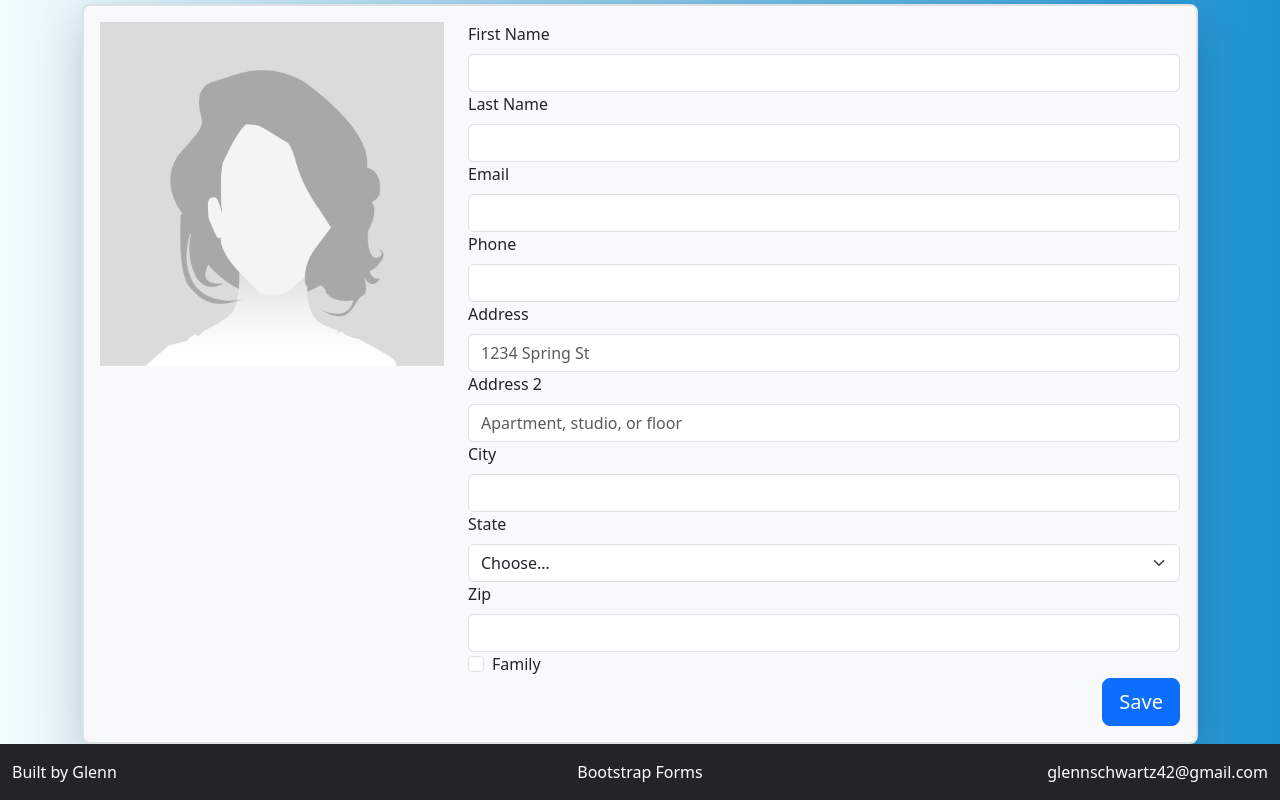
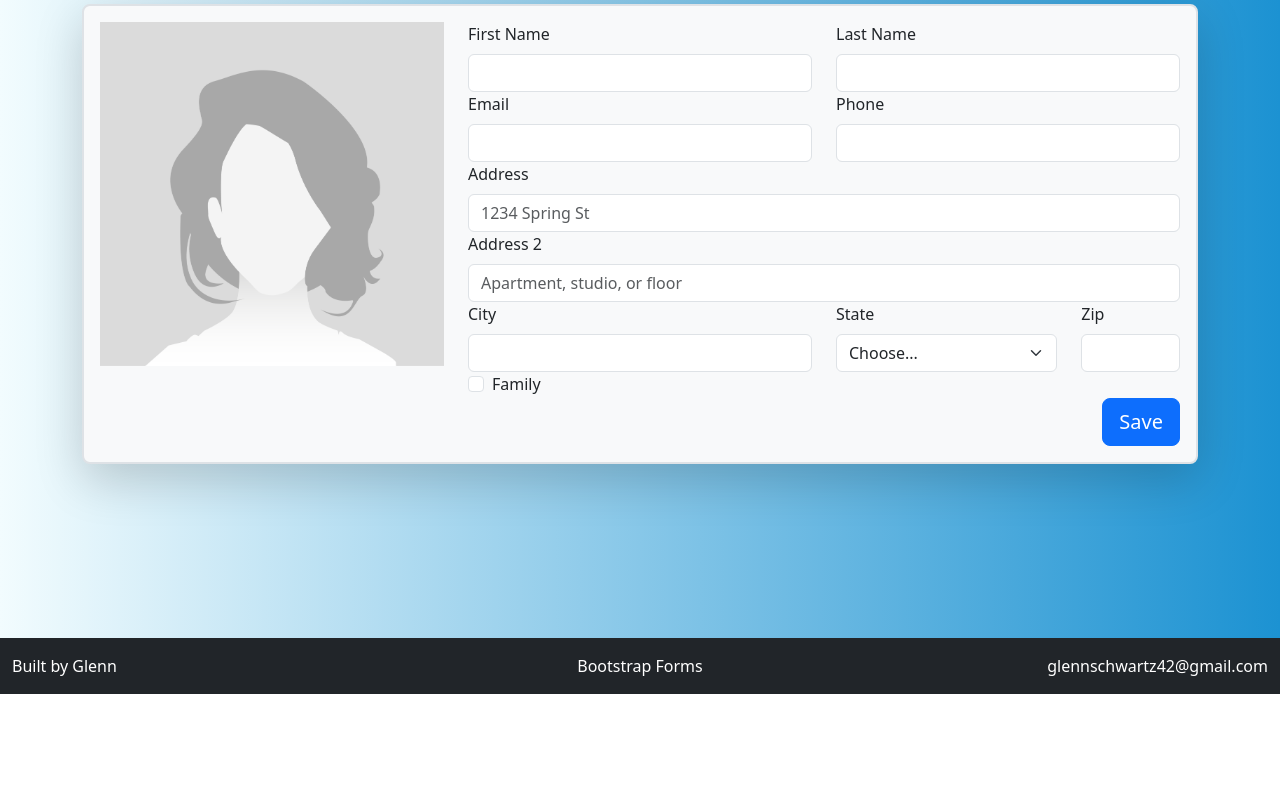
Before and after one commit to Relliumachine42/BootstrapForms, a plain HTML site: page addressbook.html in a window 1280 px wide. Shown: the part 106-906 px from the top of the page. After the commit the page ends 800 px from the top, so only its background shows below. Drawn offline with nearby package versions, Linux system fonts and the light colour scheme.

Commit message:
somethign

```diff
--- a/addressbook.html
+++ b/addressbook.html
@@ -54,19 +54,19 @@
                 </div>
                 <div class="col col-md-8">
                     <form action="#" class="row">
-                        <div class="col-12">
+                        <div class="col-12 col-md-6">
                             <label for="FirstName" class="form-label">First Name</label>
                             <input name="FirstName" type="text" id="FirstName" class="form-control" />
                         </div>
-                        <div class="col-12">
+                        <div class="col-12 col-md-6">
                             <label for="LastName" class="form-label">Last Name</label>
                             <input name="LastName" type="text" id="LastName" class="form-control" />
                         </div>
-                        <div class="col-12">
+                        <div class="col-12 col-md-6">
                             <label for="Email" class="form-label">Email</label>
                             <input name="Email" type="email" id="Email" class="form-control" />
                         </div>
-                        <div class="col-12">
+                        <div class="col-12 col-md-6">
                             <label for="Phone" class="form-label">Phone</label>
                             <input name="Phone" type="tel" id="Phone" class="form-control" />
                         </div>
@@ -80,11 +80,11 @@
                             <input name="Address2" type="text" id="Address2" class="form-control"
                                 placeholder="Apartment, studio, or floor" />
                         </div>
-                        <div class="col-12">
+                        <div class="col-12 col-md-6">
                             <label for="City" class="form-label">City</label>
                             <input name="City" type="text" id="City" class="form-control" />
                         </div>
-                        <div class="col-12">
+                        <div class="col-12 col-md-4">
                             <label for="State" class="form-label">State</label>
                             <select name="State" id="State" class="form-select">
                                 <option selected>Choose...</option>
@@ -141,7 +141,7 @@
                                 <option value="WY">Wyoming</option>
                             </select>
                         </div>
-                        <div class="col-12">
+                        <div class="col-12 col-md-2">
                             <label for="Zip" class="form-label">Zip</label>
                             <input name="Zip" type="text" id="Zip" class="form-control" />
                         </div>
--- a/css/site.css
+++ b/css/site.css
@@ -16,7 +16,3 @@ footer {
     flex-shrink: 0;
 }
 /* STICKY FOOTER END */
-
-.bgImage{
-
-}
```
